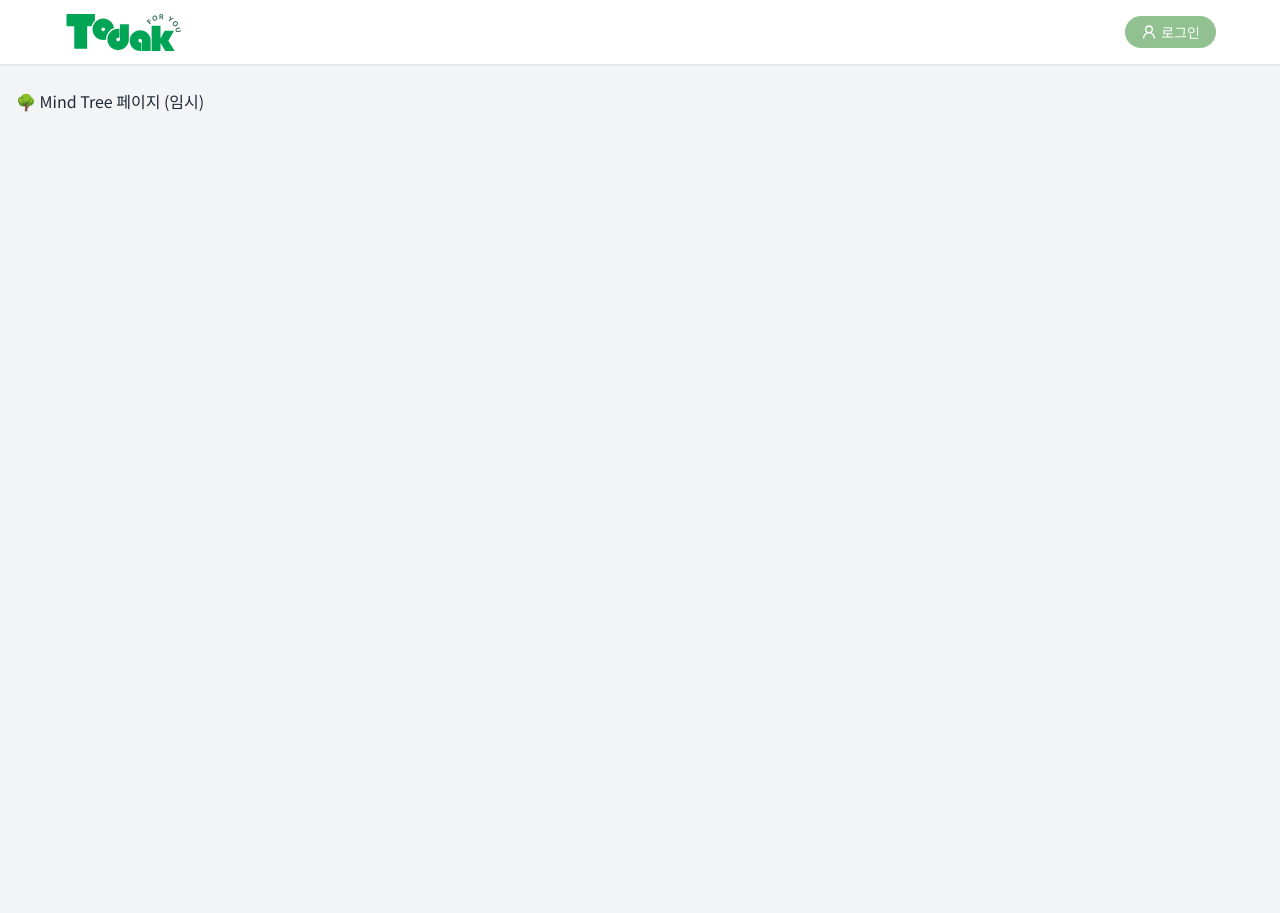
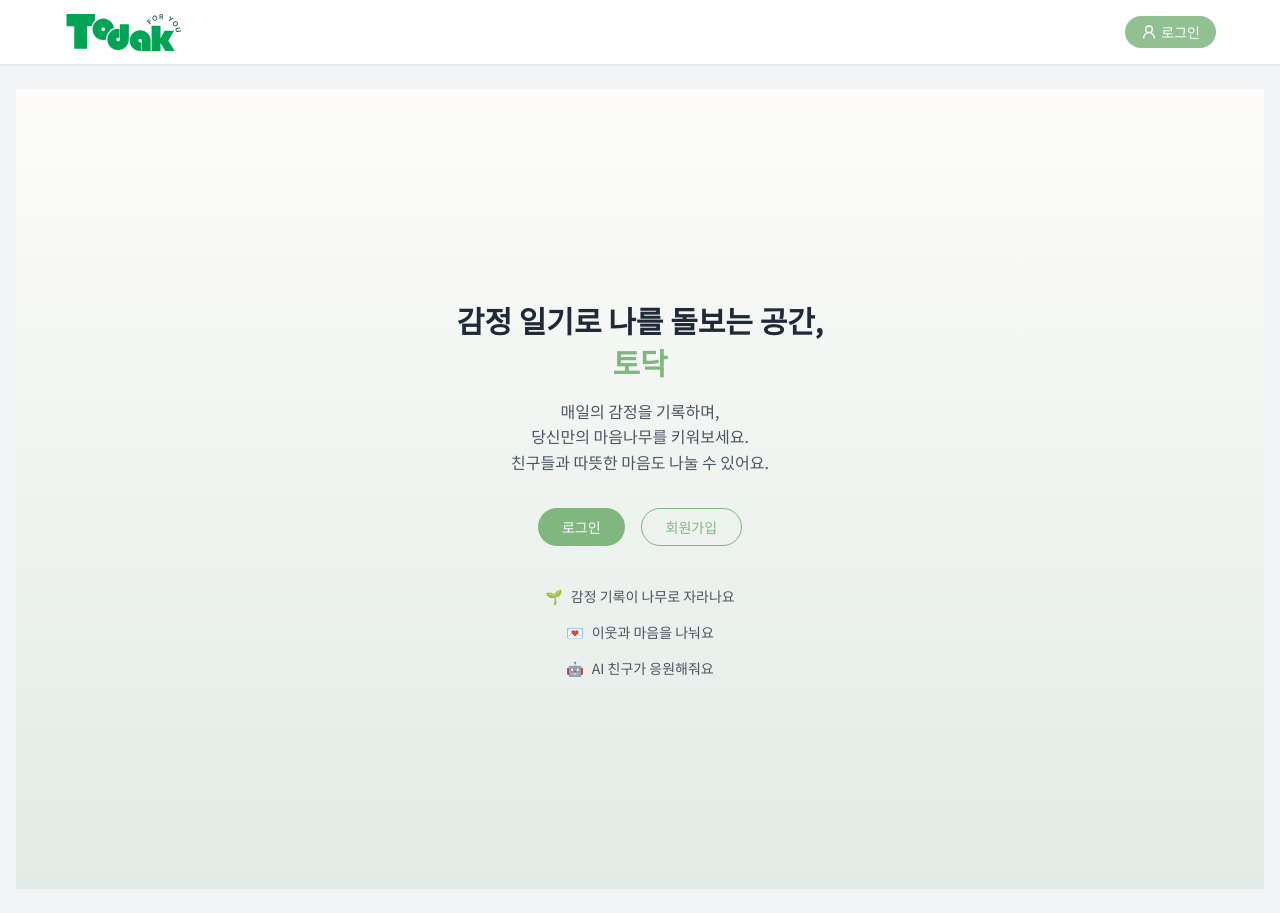
Before and after one commit to GDG-on-Campus-KNU/4th-SC-TEAM1-FE, a React (Vite) app: page / in a window 1280 px wide. Before the commit the page ends 800 px from the top, so only its background shows below. Built offline with nearby package versions, Linux system fonts and the light colour scheme.

Commit message:
feat(main): 로그인 전 메인 화면 UI 구현

```diff
--- /dev/null
+++ b/src/pages/mind-tree/ui/LoggedIn.tsx
@@ -0,0 +1,3 @@
+export const LoggedIn = () => {
+  return <div>🌳 Mind Tree 로그인 후 페이지 (임시)</div>;
+};
--- /dev/null
+++ b/src/pages/mind-tree/ui/LoggedOut.tsx
@@ -0,0 +1,43 @@
+export const LoggedOut = () => {
+  return (
+    <div className="flex min-h-screen w-full animate-fade-in flex-col items-center justify-center bg-gradient-to-b from-[#fdfcfb] to-[#e2ebe5] text-center">
+      <h1 className="animate-fade-in-up mb-4 text-3xl font-bold leading-snug text-gray-800">
+        감정 일기로 나를 돌보는 공간,
+        <br />
+        <span className="text-primary">토닥</span>
+      </h1>
+
+      <p className="animate-fade-in-up mb-8 max-w-md text-gray-600 delay-100">
+        매일의 감정을 기록하며,
+        <br />
+        당신만의 마음나무를 키워보세요.
+        <br />
+        친구들과 따뜻한 마음도 나눌 수 있어요.
+      </p>
+
+      <div className="animate-fade-in-up mb-10 flex flex-col gap-3 delay-200 sm:flex-row sm:gap-4">
+        <button className="rounded-full bg-primary px-6 py-2 text-sm font-medium text-white transition-colors hover:bg-primary/90">
+          로그인
+        </button>
+        <button className="rounded-full border border-primary px-6 py-2 text-sm font-medium text-primary transition-colors hover:bg-primary/10">
+          회원가입
+        </button>
+      </div>
+
+      <div className="animate-fade-in-up flex flex-col items-center gap-4 text-sm text-gray-600 delay-300">
+        <div className="flex items-center gap-2">
+          <span>🌱</span>
+          <span>감정 기록이 나무로 자라나요</span>
+        </div>
+        <div className="flex items-center gap-2">
+          <span>💌</span>
+          <span>이웃과 마음을 나눠요</span>
+        </div>
+        <div className="flex items-center gap-2">
+          <span>🤖</span>
+          <span>AI 친구가 응원해줘요</span>
+        </div>
+      </div>
+    </div>
+  );
+};
--- a/src/pages/mind-tree/ui/MindTreePage.tsx
+++ b/src/pages/mind-tree/ui/MindTreePage.tsx
@@ -1,3 +1,8 @@
+import { LoggedIn } from './LoggedIn';
+import { LoggedOut } from './LoggedOut';
+
+const isLoggedIn = false;
+
 export const MindTreePage = () => {
-  return <div>🌳 Mind Tree 페이지 (임시)</div>;
+  return isLoggedIn ? <LoggedIn /> : <LoggedOut />;
 };
```
